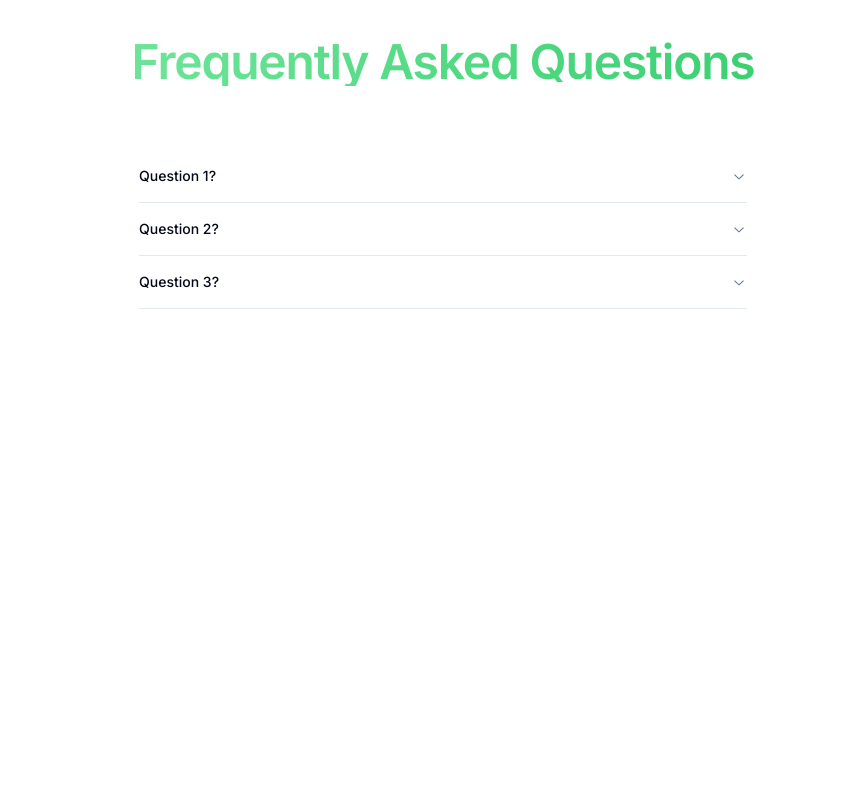
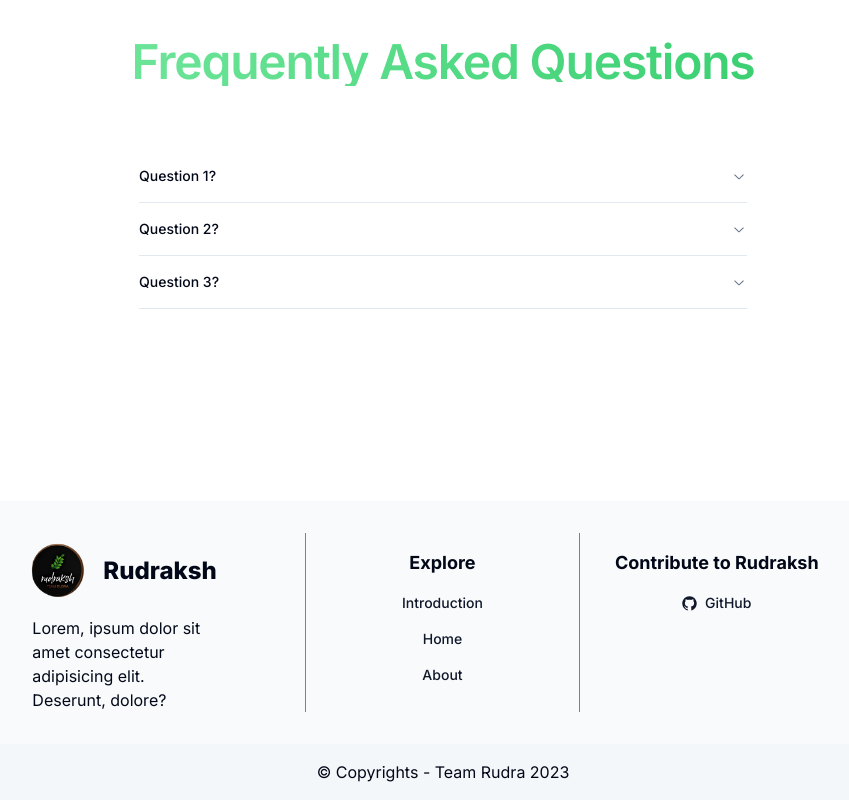
Before and after one commit to dev-shetty/rudraksh, a Next.js app: page / in a window 1280 px wide. Shown: the part 1482-2282 px from the top of the page, without its empty margins (197-1046 px from the left). Before the commit the page ends 2224 px from the top, so only its background shows below. Built offline with nearby package versions, Linux system fonts and the light colour scheme.

Commit message:
Adds Footer

```diff
--- a/src/app/page.tsx
+++ b/src/app/page.tsx
@@ -1,4 +1,5 @@
 import FAQs from "@/components/faqs"
+import Footer from "@/components/footer"
 import HowItWorks from "@/components/how-it-works"
 import Introduction from "@/components/intro"
 
@@ -8,6 +9,7 @@ export default function Landing() {
       <Introduction />
       <HowItWorks />
       <FAQs />
+      <Footer />
     </main>
   )
 }
--- a/src/components/faqs.tsx
+++ b/src/components/faqs.tsx
@@ -8,7 +8,7 @@ import {
 
 export default function FAQs() {
   return (
-    <section className="min-h-screen py-24">
+    <section className="pt-24 pb-48">
       <div>
         <Header heading="Frequently Asked Questions" />
       </div>
--- /dev/null
+++ b/src/components/footer.tsx
@@ -0,0 +1,68 @@
+import Image from "next/image"
+import Logo from "@/assets/logo.png"
+import Link from "next/link"
+import { Button } from "@/components/ui/button"
+import { GitHubLogoIcon } from "@radix-ui/react-icons"
+
+export default function Footer() {
+  return (
+    <footer className="bg-accent/50">
+      <div className="w-11/12 md:w-2/3 px-4 py-8 mx-auto grid md:grid-cols-3">
+        <div className="flex flex-col md:border-r md:border-r-foreground/50 ">
+          <div className="flex gap-2 items-center md:justify-start justify-center">
+            <Image
+              src={Logo}
+              alt="Rudraksh Logo"
+              width={75}
+              quality={100}
+              className="-ml-3"
+            />
+            <p className="text-2xl font-extrabold">Rudraksh</p>
+          </div>
+          <p className="md:w-2/3 mt-2 text-center md:text-left">
+            Lorem, ipsum dolor sit amet consectetur adipisicing elit. Deserunt,
+            dolore?
+          </p>
+        </div>
+        <div className="flex flex-col md:border-r md:border-r-foreground/50 items-center">
+          <div className="flex gap-2 items-center">
+            <p className="mt-8 md:mt-4 font-bold text-lg">Explore</p>
+          </div>
+          <ul className="w-2/3 flex flex-col mt-2">
+            <Button variant="link" asChild>
+              <Link href="/">Introduction</Link>
+            </Button>
+            <Button variant="link" asChild>
+              <Link href="/home">Home</Link>
+            </Button>
+            <Button variant="link" asChild>
+              <Link href="/about">About</Link>
+            </Button>
+          </ul>
+        </div>
+        <div className="flex flex-col items-center">
+          <div className="flex gap-2 items-center">
+            <p className="mt-4 font-bold text-lg text-center">
+              Contribute to Rudraksh
+            </p>
+          </div>
+          <ul className="w-2/3 flex flex-col mt-2">
+            <Button variant="link" asChild>
+              <Link
+                href="https://github.com/Deveesh-Shetty/rudraksh"
+                target="_blank"
+                className="flex items-center gap-2"
+              >
+                <GitHubLogoIcon />
+                <p>GitHub</p>
+              </Link>
+            </Button>
+          </ul>
+        </div>
+      </div>
+      <div className="bg-accent/50 text-center py-4">
+        <p>&#169; Copyrights - Team Rudra {new Date().getFullYear()}</p>
+      </div>
+    </footer>
+  )
+}
--- a/src/components/how-it-works.tsx
+++ b/src/components/how-it-works.tsx
@@ -6,7 +6,7 @@ import Header from "@/components/header"
 
 export default function HowItWorks() {
   return (
-    <section className="pt-24 px-8">
+    <section className="container pt-24 px-8">
       <div>
         <Header heading="How Rudraksh Works?" />
       </div>
```
